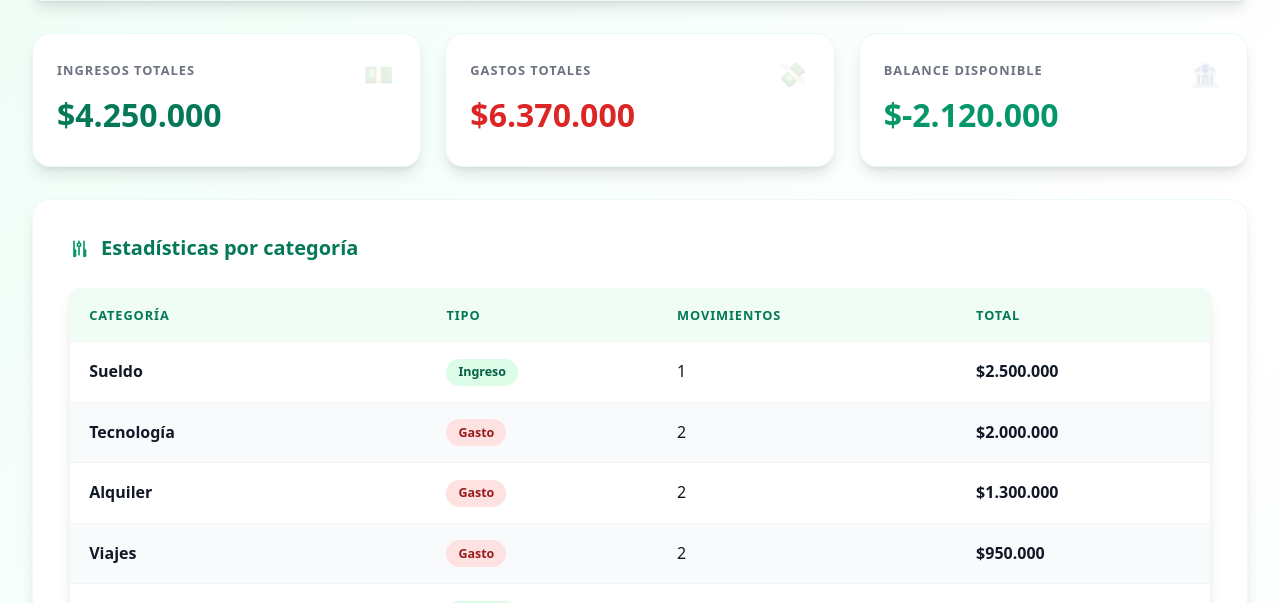
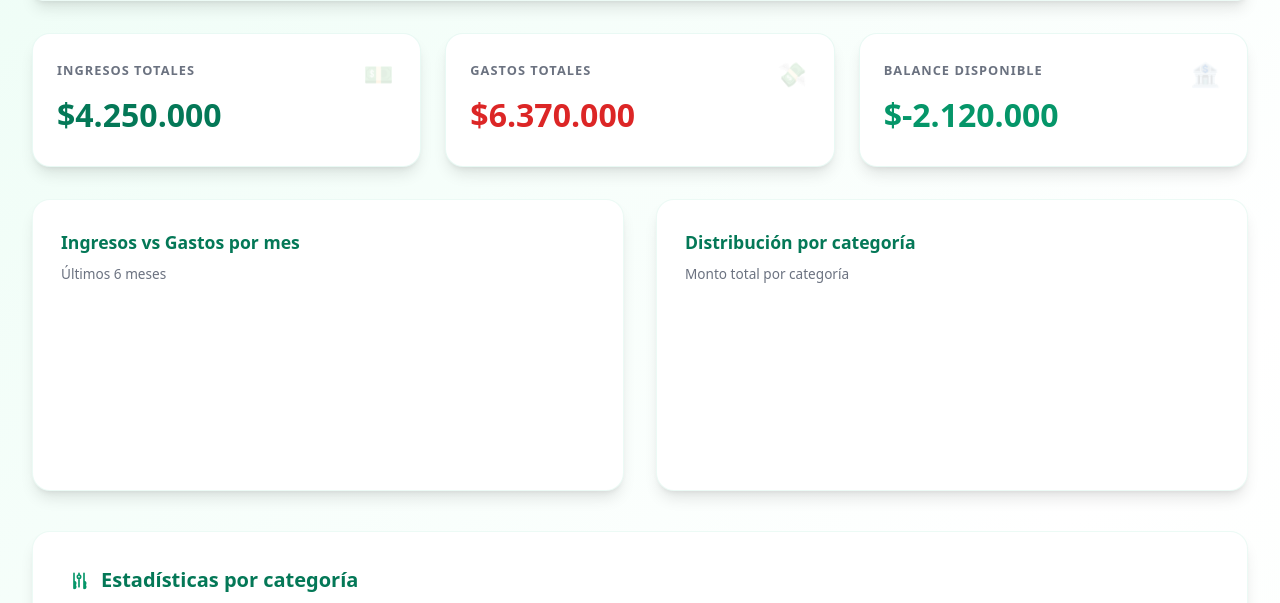
Before and after one commit to galvizlaura69/expense-manager-devops, a Django app: page / in a window 1280 px wide. Shown: the part 359-962 px from the top of the page. Run offline with Django 5.2, Linux system fonts and the light colour scheme; a user stored in the database is signed in; data comes from the database, SQL or seed files in the repository; a map, chart or similar area stays blank.

Commit message:
feat: dashboard con graficos de metricas
- Agregado Chart.js por CDN para visualizaciones
- Grafico de barras: Ingresos vs Gastos por mes (últimos 6 meses)
- Grafico de dona: Distribución por categoría con porcentajes
- Tarjetas metricas (ingresos, gastos, balance) con filtros aplicados
- Estilos CSS para contenedores de graficos (charts-grid, chart-card)
- Datos de graficos enviados desde la vista dashboard (mensual y por categoria)

```diff
--- a/expenses/views.py
+++ b/expenses/views.py
@@ -10,8 +10,10 @@ from .models import Category
 from .forms import CategoryForm, CustomUserCreationForm
 
 
+from datetime import date, timedelta
 from decimal import Decimal
 from django.db.models import Sum
+from django.db.models.functions import TruncMonth
 
 
 @login_required
@@ -279,7 +281,7 @@ def dashboard(request):
                 'name': cat.name,
                 'type': cat.get_type_display(),
                 'type_code': cat.type,
-                'total': cat_total,
+                'total': float(cat_total),
                 'count': cat_transactions.count(),
             })
 
@@ -288,6 +290,40 @@ def dashboard(request):
 
     # Movimientos recientes filtrados (últimos 10)
     recent_transactions = transactions.order_by('-date', '-id')[:10]
+
+    # Datos para gráfico de ingresos vs gastos por mes (últimos 6 meses)
+    from calendar import month_name
+    from django.db.models.functions import TruncMonth
+
+    monthly_data = {}
+    for i in range(5, -1, -1):
+        month_date = date.today().replace(day=1) - timedelta(days=30 * i)
+        month_key = month_date.strftime('%Y-%m')
+        month_label = month_date.strftime('%b %Y')
+        monthly_data[month_key] = {
+            'label': month_label,
+            'income': 0.0,
+            'expense': 0.0,
+        }
+
+    monthly_transactions = transactions.annotate(
+        month=TruncMonth('date')
+    ).values('month', 'category__type').annotate(
+        total=Sum('amount')
+    )
+
+    for entry in monthly_transactions:
+        month_key = entry['month'].strftime('%Y-%m')
+        if month_key in monthly_data:
+            val = float(entry['total'])
+            if entry['category__type'] == 'INCOME':
+                monthly_data[month_key]['income'] = val
+            else:
+                monthly_data[month_key]['expense'] = val
+
+    monthly_labels = [v['label'] for v in monthly_data.values()]
+    monthly_income = [v['income'] for v in monthly_data.values()]
+    monthly_expense = [v['expense'] for v in monthly_data.values()]
 
     return render(
         request,
@@ -303,6 +339,9 @@ def dashboard(request):
             'date_to': date_to or '',
             'category_stats': category_stats,
             'recent_transactions': recent_transactions,
+            'monthly_labels': monthly_labels,
+            'monthly_income': monthly_income,
+            'monthly_expense': monthly_expense,
         }
     )
 
--- a/static/css/style.css
+++ b/static/css/style.css
@@ -648,6 +648,43 @@ td strong {
   border-top: 1px solid var(--gray-100);
 }
 
+/* ---------- Gráficos ---------- */
+.charts-grid {
+  display: grid;
+  grid-template-columns: repeat(auto-fit, minmax(320px, 1fr));
+  gap: 2rem;
+  margin-bottom: 2.5rem;
+}
+
+.chart-card {
+  background: var(--white);
+  border-radius: var(--radius);
+  padding: 1.75rem;
+  box-shadow: var(--shadow);
+  border: 1px solid rgba(16, 185, 129, 0.08);
+}
+
+.chart-header {
+  margin-bottom: 1.25rem;
+}
+
+.chart-title {
+  font-size: 1.1rem;
+  font-weight: 900;
+  color: var(--green-700);
+  margin: 0 0 0.4rem 0;
+}
+
+.chart-subtitle {
+  font-size: 0.85rem;
+  color: var(--gray-500);
+  margin: 0;
+}
+
+canvas {
+  max-height: 260px;
+}
+
 /* ---------- Filtros de movimientos ---------- */
 .filters-form {
   display: flex;
--- a/templates/expenses/dashboard.html
+++ b/templates/expenses/dashboard.html
@@ -2,6 +2,10 @@
 {% load humanize %}
 
 {% block title %}Inicio | Expense Manager{% endblock %}
+
+{% block extra_css %}
+<link href="https://fonts.googleapis.com/css2?family=Inter:wght@400;600;800;900&display=swap" rel="stylesheet">
+{% endblock %}
 
 {% block content %}
 <div class="container">
@@ -72,6 +76,24 @@
     </div>
   </div>
 
+  <!-- Gráficos -->
+  <div class="charts-grid">
+    <div class="chart-card">
+      <div class="chart-header">
+        <h3 class="chart-title">Ingresos vs Gastos por mes</h3>
+        <p class="chart-subtitle">Últimos 6 meses</p>
+      </div>
+      <canvas id="incomeExpenseChart"></canvas>
+    </div>
+    <div class="chart-card">
+      <div class="chart-header">
+        <h3 class="chart-title">Distribución por categoría</h3>
+        <p class="chart-subtitle">Monto total por categoría</p>
+      </div>
+      <canvas id="categoryChart"></canvas>
+    </div>
+  </div>
+
   <!-- Estadísticas por categoría -->
   {% if category_stats %}
   <div class="section-card">
@@ -107,7 +129,7 @@
             </td>
             <td>{{ stat.count }}</td>
             <td>
-              <strong>${{ stat.total|intcomma }}</strong>
+              <strong>${{ stat.total|floatformat:2|intcomma }}</strong>
             </td>
           </tr>
           {% endfor %}
@@ -175,4 +197,105 @@
     </a>
   </div>
 </div>
+
+<script src="https://cdn.jsdelivr.net/npm/chart.js"></script>
+<script>
+  // Datos pasados desde Django
+  const monthlyLabels = {{ monthly_labels|safe }};
+  const monthlyIncome = {{ monthly_income|safe }};
+  const monthlyExpense = {{ monthly_expense|safe }};
+
+  const categoryLabels = {% for stat in category_stats %}"{{ stat.name }}"{% if not forloop.last %}, {% endif %}{% endfor %};
+  const categoryData = {% for stat in category_stats %}{{ stat.total }}{% if not forloop.last %}, {% endif %}{% endfor %};
+  const categoryColors = {% for stat in category_stats %}"{% if stat.type_code == 'INCOME' %}#10b981{% else %}#dc2626{% endif %}"{% if not forloop.last %}, {% endif %}{% endfor %};
+
+  // Gráfico de barras: Ingresos vs Gastos por mes
+  const ctxBar = document.getElementById('incomeExpenseChart').getContext('2d');
+  new Chart(ctxBar, {
+    type: 'bar',
+    data: {
+      labels: monthlyLabels,
+      datasets: [
+        {
+          label: 'Ingresos',
+          data: monthlyIncome,
+          backgroundColor: 'rgba(16, 185, 129, 0.8)',
+          borderColor: '#10b981',
+          borderWidth: 1,
+          borderRadius: 6,
+        },
+        {
+          label: 'Gastos',
+          data: monthlyExpense,
+          backgroundColor: 'rgba(220, 38, 38, 0.8)',
+          borderColor: '#dc2626',
+          borderWidth: 1,
+          borderRadius: 6,
+        }
+      ]
+    },
+    options: {
+      responsive: true,
+      maintainAspectRatio: false,
+      plugins: {
+        legend: {
+          position: 'top',
+          labels: { color: '#374151', font: { family: 'Inter', size: 12 } }
+        },
+        title: {
+          display: false
+        }
+      },
+      scales: {
+        x: {
+          ticks: { color: '#6b7280', font: { family: 'Inter', size: 11 } },
+          grid: { color: '#f3f4f6' }
+        },
+        y: {
+          beginAtZero: true,
+          ticks: { color: '#6b7280', font: { family: 'Inter', size: 11 }, callback: function(value) { return '$' + value; } },
+          grid: { color: '#f3f4f6' }
+        }
+      }
+    }
+  });
+
+  // Gráfico de dona: Distribución por categoría
+  const ctxDoughnut = document.getElementById('categoryChart').getContext('2d');
+  new Chart(ctxDoughnut, {
+    type: 'doughnut',
+    data: {
+      labels: categoryLabels,
+      datasets: [{
+        data: categoryData,
+        backgroundColor: categoryColors,
+        borderColor: '#ffffff',
+        borderWidth: 3,
+        hoverOffset: 20
+      }]
+    },
+    options: {
+      responsive: true,
+      maintainAspectRatio: false,
+      cutout: '70%',
+      plugins: {
+        legend: {
+          position: 'right',
+          labels: { color: '#374151', font: { family: 'Inter', size: 12 }, padding: 20 }
+        },
+        tooltip: {
+          callbacks: {
+            label: function(context) {
+              let label = context.label || '';
+              let value = context.parsed || 0;
+              let total = context.chart._metasets[0].total;
+              let percentage = Math.round((value / total) * 100);
+              return label + ': $' + value.toFixed(2) + ' (' + percentage + '%)';
+            }
+          }
+        }
+      }
+    }
+  });
+</script>
 {% endblock %}
```
